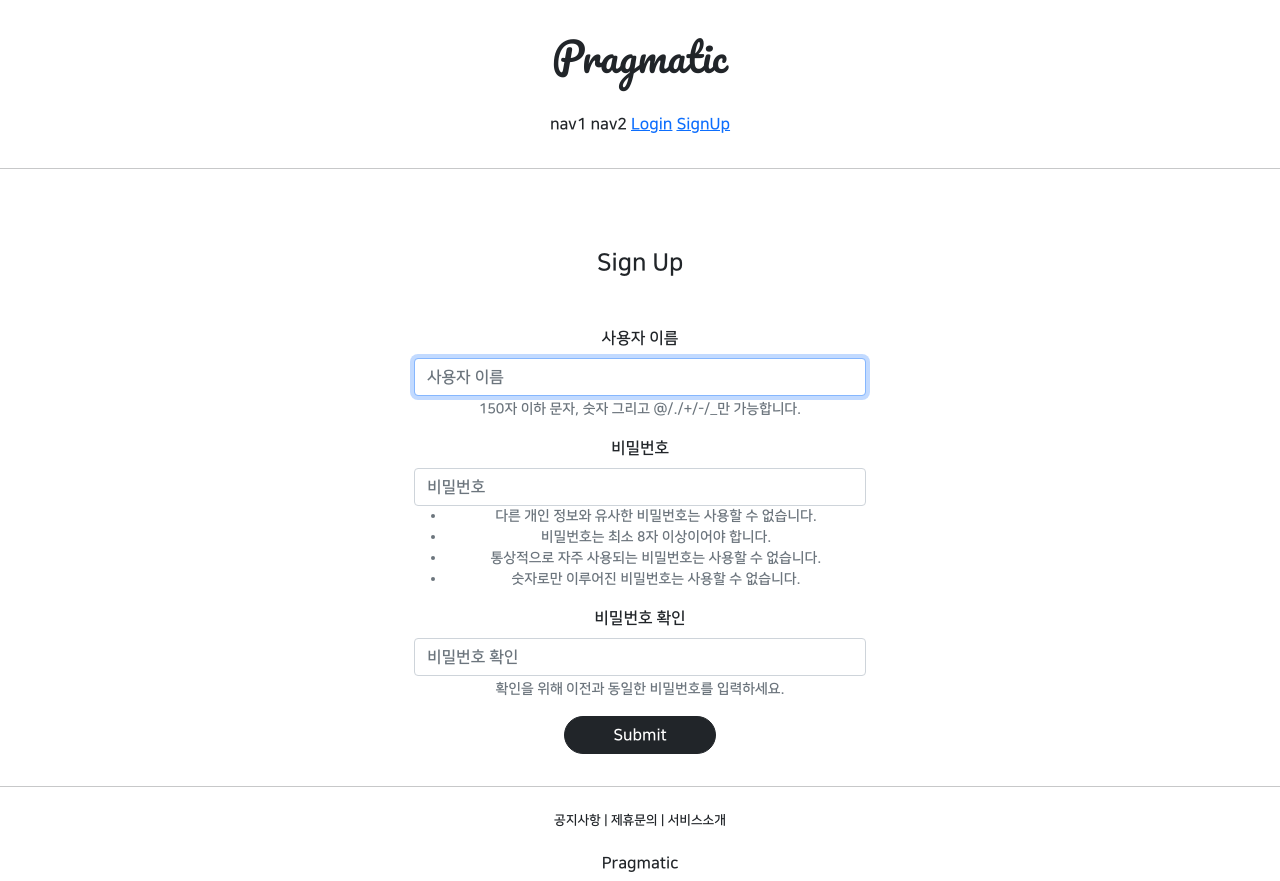
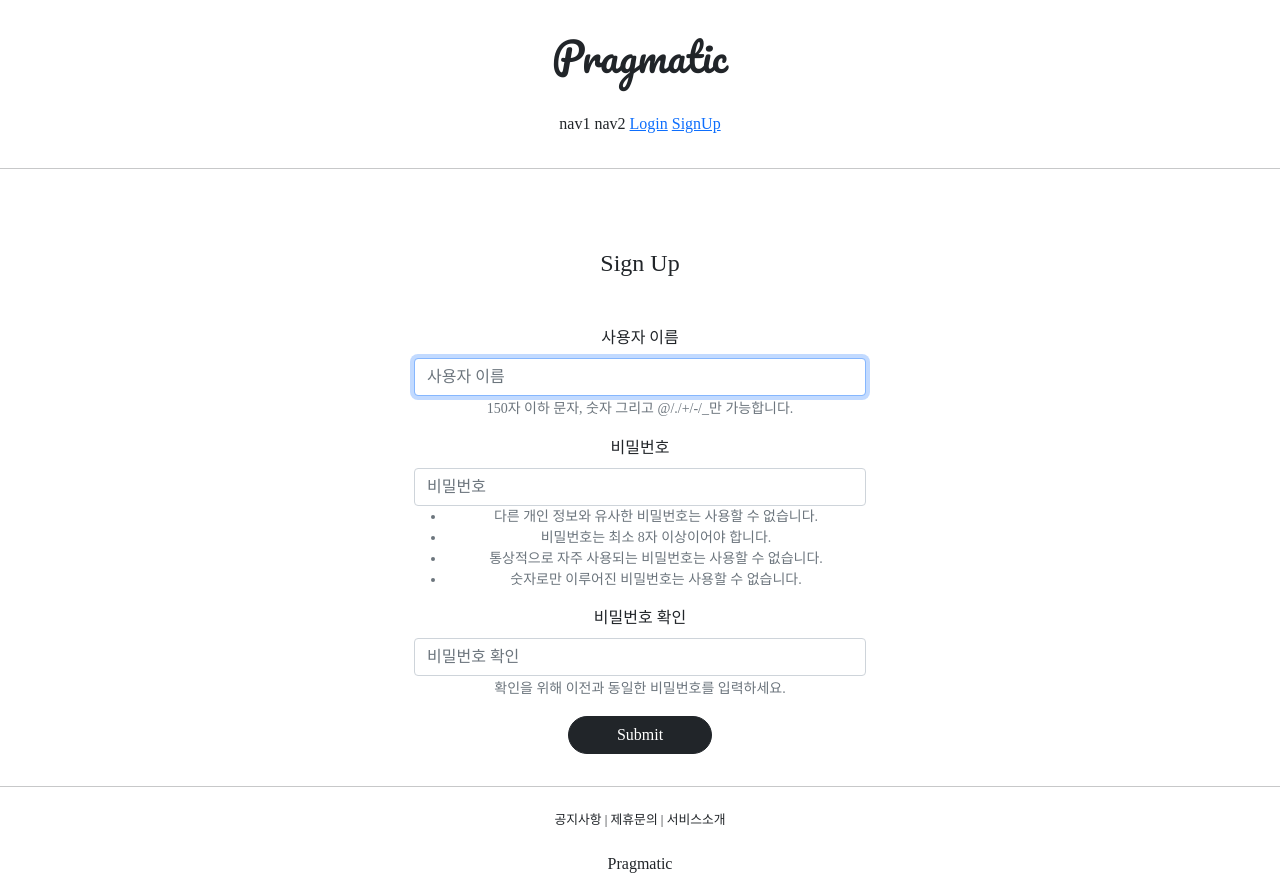
Before and after one commit to tmdgy6232/gis_2, a Django app: page /accounts/create/ in a window 1280 px wide. Run offline with Django 3.2, Linux system fonts and the light colour scheme; parts of the project's set-up code (start-up, migrations or seed data) failed here and were passed over; some libraries are stand-ins or nearby versions; some web fonts are replaced.

```diff
--- a/templates/base.html
+++ b/templates/base.html
@@ -1,7 +1,7 @@
 <!DOCTYPE html>
 <html lang="en">
 {% include 'head.html' %}
-<body style="font-family: 'NanumSquareB'">
+<body style="font-family: 'NanumSquareR'">
 {% include 'header.html' %}
 <hr>
 {% block content %}
```
